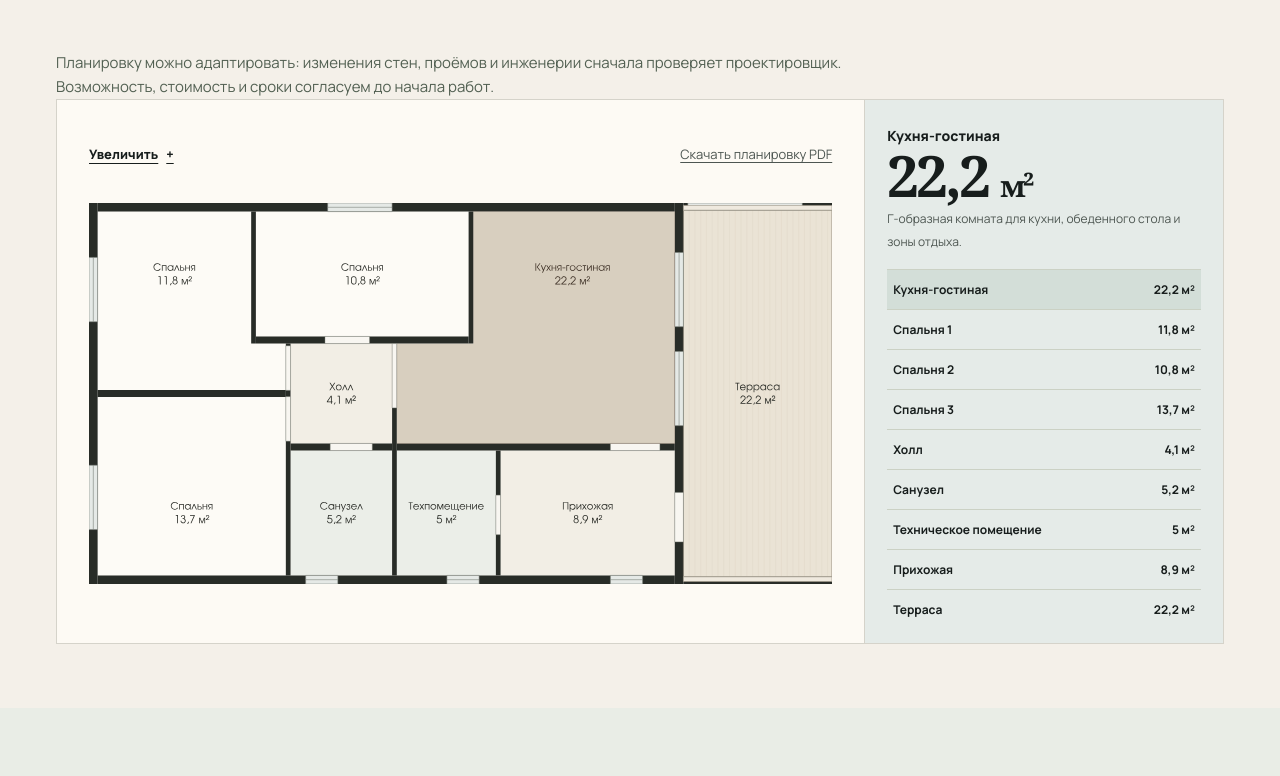
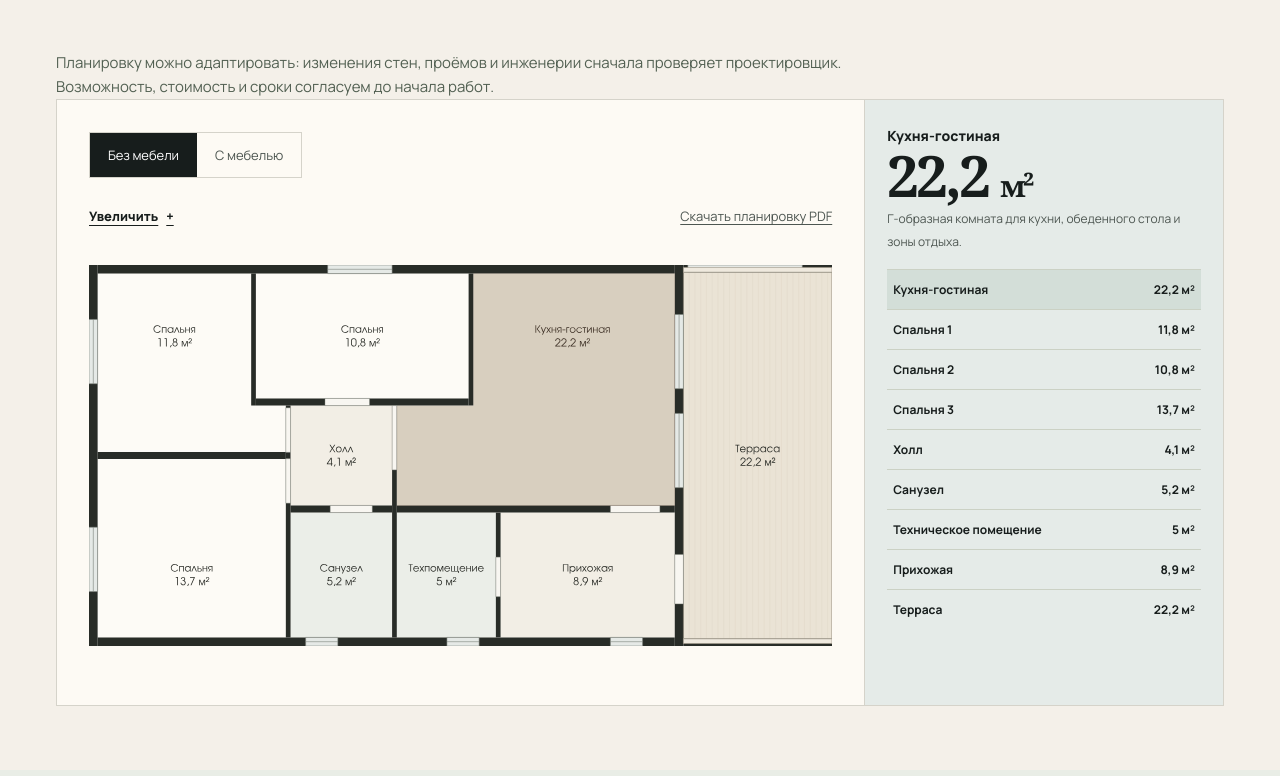
Before and after one commit to vitaliyozolin-dotcom/ikioma-site, a Next.js app: page /zemlya-i-dom in a window 1280 px wide. Shown: the part 1864-2640 px from the top of the page. Built offline with nearby package versions, Linux system fonts and the light colour scheme.

Commit message:
Add furnished and unfurnished VELA plan selector

```diff
--- a/app/vela-master.css
+++ b/app/vela-master.css
@@ -114,6 +114,10 @@
 #plan { padding-top: clamp(37px, 6vw, 91px); }
 .vl-plan-card { display: grid; grid-template-columns: minmax(0, 2.25fr) minmax(234px, 1fr); border: 1px solid var(--vl-line); background: var(--vl-white); }
 .vl-plan-content { min-width: 0; display: flex; flex-direction: column; padding: clamp(14px, 2.5vw, 35px); }
+.vl-plan-options { display: flex; gap: 0; width: fit-content; border: 1px solid var(--vl-line); margin-bottom: 16px; }
+.vl-plan-options button { min-height: 44px; padding: 10px 18px; border: 0; border-radius: 0; background: transparent; color: var(--vl-muted); font: inherit; font-size: 13px; cursor: pointer; }
+.vl-plan-options button[aria-pressed="true"] { background: var(--vl-ink, #26352b); color: #fff; }
+.vl-plan-options button:focus-visible { outline: 2px solid var(--vl-orange); outline-offset: 2px; }
 .vl-plan-toolbar { display: flex; justify-content: space-between; flex-wrap: wrap; align-items: center; gap: 8px 16px; }
 .vl-plan-sheet { flex: 1; display: grid; align-items: center; margin-block: 27px; }
 .vl-drawing { position: relative; min-width: 0; }
--- a/components/VelaPlan.tsx
+++ b/components/VelaPlan.tsx
@@ -21,6 +21,7 @@ export default function VelaPlan() {
   const [hover, setHover] = useState<string | null>(null);
   const [expanded, setExpanded] = useState(false);
   const [zoom, setZoom] = useState(100);
+  const [furnished, setFurnished] = useState(false);
   const dialog = useRef<HTMLDialogElement>(null);
   const room = rooms.find(item => item.id === (hover ?? selected)) ?? rooms[0];
 
@@ -31,12 +32,19 @@ export default function VelaPlan() {
 
   function drawing(isExpanded: boolean) {
     return <div className="vl-drawing" style={isExpanded ? { width: zoom + "%" } : undefined}>
-      <img src="/vela/plan.svg" alt="Утверждённая планировка ВЕЛА" width="709" height="364" loading="lazy" />
+      <img src={furnished ? "/vela/plan-furnished.webp" : "/vela/plan.svg"} alt={furnished ? "Планировка ВЕЛА с мебелью" : "Планировка ВЕЛА без мебели"} width="709" height="364" loading="lazy" />
       <svg viewBox="40 125 708.662 363.78" className="vl-drawing-overlay" aria-label="Выбор помещения на плане">
         {rooms.map(item => <path key={item.id} data-room={item.id} className={room.id === item.id ? "is-active" : ""} d={item.path}
           onPointerEnter={event => { if (event.pointerType === "mouse") setHover(item.id); }}
           onPointerLeave={() => setHover(null)} onClick={() => { setSelected(item.id); setHover(null); }} />)}
       </svg>
+    </div>;
+  }
+
+  function planOptions() {
+    return <div className="vl-plan-options" role="group" aria-label="Вариант планировки">
+      <button type="button" aria-pressed={!furnished} onClick={() => setFurnished(false)}>Без мебели</button>
+      <button type="button" aria-pressed={furnished} onClick={() => setFurnished(true)}>С мебелью</button>
     </div>;
   }
 
@@ -48,9 +56,10 @@ export default function VelaPlan() {
     <p className="vl-plan-flex">Планировку можно адаптировать: изменения стен, проёмов и инженерии сначала проверяет проектировщик. Возможность, стоимость и сроки согласуем до начала работ.</p>
     <div className="vl-plan-card">
       <div className="vl-plan-content">
+        {planOptions()}
         <div className="vl-plan-toolbar">
           <button type="button" className="vl-text-button" onClick={() => { setHover(null); setZoom(100); setExpanded(true); }}>Увеличить <span aria-hidden="true">+</span></button>
-          <a className="vl-plan-pdf" href="/vela/plan.pdf" download>Скачать планировку PDF</a>
+          <a className="vl-plan-pdf" href={furnished ? "/vela/plan-furnished.webp" : "/vela/plan.pdf"} download>{furnished ? "Скачать планировку с мебелью" : "Скачать планировку PDF"}</a>
         </div>
         <div className="vl-plan-sheet">{drawing(false)}</div>
       </div>
@@ -61,6 +70,7 @@ export default function VelaPlan() {
     </div>
     <dialog ref={dialog} className="vl-dialog vl-plan-dialog" aria-labelledby="plan-dialog-title" onClose={() => { setExpanded(false); setHover(null); }}>
       {expanded && <><div className="vl-dialog-heading"><h2 id="plan-dialog-title">Планировка ВЕЛА</h2><button type="button" className="vl-icon-button" aria-label="Закрыть планировку" onClick={() => setExpanded(false)}>×</button></div>
+        {planOptions()}
         <div className="vl-plan-zoom"><label htmlFor="vela-plan-zoom">Масштаб <strong>{zoom}%</strong></label><input id="vela-plan-zoom" type="range" min="100" max="250" step="5" value={zoom} onChange={event => setZoom(Number(event.target.value))} /></div>
         <div className="vl-plan-pan">{drawing(true)}</div><p className="vl-plan-dialog-detail">{room.title} · {room.area} м²</p></>}
     </dialog>
```
Also changed, not shown: public/vela/plan-furnished.webp (added), 1 other file (tests, documents, lock files or other folders).
